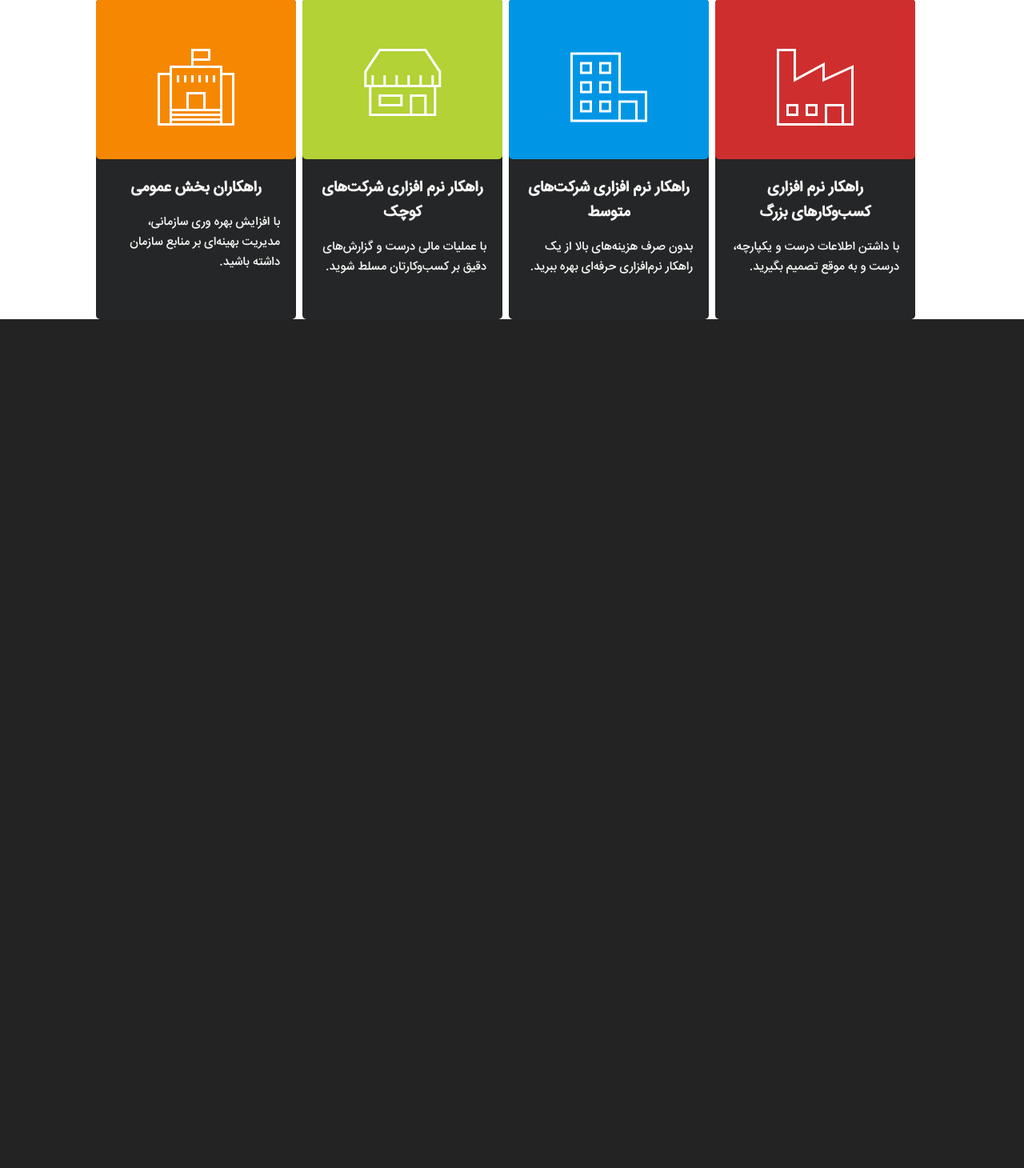
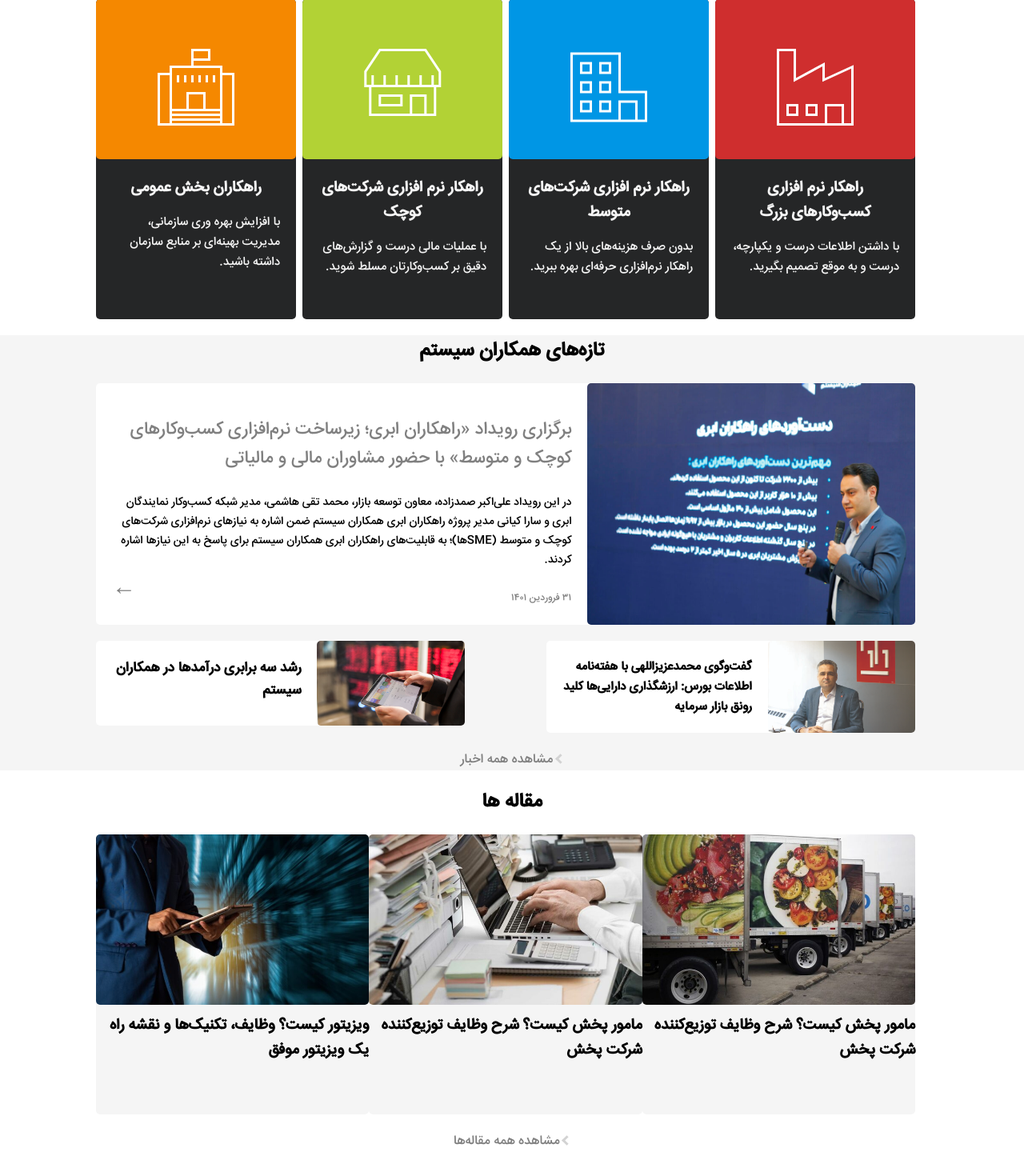
Before and after one commit to SiavashKaseb/MehrAvidClone, a PHP site: page / in a window 1280 px wide. Shown: the part 1627-3087 px from the top of the page at 80% size. Before the commit the page ends 2026 px from the top, so only its background shows below. Run offline with PHP 8.4, Linux system fonts and the light colour scheme.

Commit message:
partners and blog created

```diff
--- a/index.html
+++ b/index.html
@@ -244,7 +244,51 @@
                 </div>
             </div>
         </div>
+        <div class="boxNew">
+            <h2>تازه‌های همکاران سیستم</h2>
+            <div class="newBox_banner1">
+                <div class="newBox_text">
+                    <a href="#">برگزاری رویداد «راهکاران ابری؛ زیرساخت نرم‌افزاری کسب‌وکارهای کوچک و متوسط» با حضور مشاوران مالی و مالیاتی</a>
+                    <p>در این رویداد علی‌اکبر صمدزاده، معاون توسعه بازار، محمد تقی هاشمی، مدیر شبکه کسب‌وکار نمایندگان ابری و سارا کیانی مدیر پروژه راهکاران ابری همکاران سیستم ضمن اشاره به نیازهای نرم‌افزاری شرکت‌های کوچک و متوسط (SMEها)؛ به قابلیت‌های راهکاران ابری همکاران سیستم برای پاسخ به این نیازها اشاره کردند.</p>
+                    <div class="newBox_date">
+                        <p>۳۱ فروردین ۱۴۰۱</p>
+                        <span class="tttt">&#8592;</span>
+                    </div>
+                </div>
+                <img src="./images/newBox_banner1.jpg" alt="new partner">
+            </div>
+            <div class="newBox_group">
+                <div class="newBox_group1">
+                    <h3>رشد سه برابری درآمدها در همکاران سیستم</h3>
+                    <img src="./images/newBox_banner2.jpg" alt="new partner">
+                </div>
+                <div class="newBox_group2">
+                    <h3>گفت‌وگوی محمدعزیزاللهی با هفته‌نامه اطلاعات بورس:  ارزشگذاری دارایی‌ها کلید رونق بازار سرمایه</h3>
+                    <img src="./images/newBox_banner3.jpg" alt="new partner">
+                </div>
+            </div>
+            <a class="see_news" href="#"><i class="arrowLeftGray Left1"></i> مشاهده همه اخبار</a>
+        </div>
 
+        <div class="BlogBox">
+            <h2>مقاله ها</h2>
+            <div class="BlogGroup">
+                <div class="BlogGroup_item1">
+                   <img src="./images/blog1.jpg" alt="blog cover">
+                   <h3>مامور پخش کیست؟ شرح وظایف توزیع‌کننده شرکت پخش</h3>
+                </div>
+                <div class="BlogGroup_item2">
+                   <img src="./images/blog2.jpg" alt="blog cover">
+                   <h3>مامور پخش کیست؟ شرح وظایف توزیع‌کننده شرکت پخش</h3>
+                </div>
+                <div class="BlogGroup_item3">
+                    <img src="./images/blog3.jpg" alt="blog cover">
+                    <h3>ویزیتور کیست؟ وظایف، تکنیک‌ها و نقشه راه یک ویزیتور موفق</h3>
+                </div>
+            </div>
+            <a href="#"><i class="arrowLeftGray Left1"></i> مشاهده همه مقاله‌ها</a>
+
+        </div>
     </section>
     <script src="./script/app.js"></script>
 </body>
--- a/stylesheets/style.css
+++ b/stylesheets/style.css
@@ -4,9 +4,9 @@
   src: url("../fonts/IRANSansWeb_Medium.ttf");
 }
 
-
 /* change selection color */
-::-moz-selection { /* Code for Firefox */
+::-moz-selection {
+  /* Code for Firefox */
   color: #f5f5f5;
   background: #cf2e2e;
 }
@@ -15,7 +15,6 @@
   color: #f5f5f5;
   background: #cf2e2e;
 }
-
 
 * {
   margin: 0;
@@ -204,13 +203,12 @@ nav li i {
   background-color: #252627;
 }
 
-.items{
+.items {
   width: 80%;
   position: relative;
   margin-top: 20px;
   margin-right: 8.5rem;
 }
-
 
 .banner-cover2 {
   width: 45%;
@@ -272,7 +270,26 @@ nav li i {
   padding: 3px;
 }
 
+.arrowLeftGray {
+  border: solid lightgray;
+  border-width: 0 3px 3px 0;
+  display: inline-block;
+  padding: 3px;
+}
+
+.arrowLeft1 {
+  border: solid gray;
+  border-width: 0 3px 3px 0;
+  display: inline-block;
+  padding: 3px;
+}
+
 .Left {
+  transform: rotate(135deg);
+  -webkit-transform: rotate(135deg);
+}
+
+.Left1 {
   transform: rotate(135deg);
   -webkit-transform: rotate(135deg);
 }
@@ -289,20 +306,20 @@ nav li i {
   display: inline-block;
 }
 
-.box-banner2{
+.box-banner2,
+.box-banner4,
+.newBox_text {
   padding: 20px;
 }
 
-.box-banner4{
-  padding: 20px;
-}
-
-.box-banner3{
+.box-banner3 {
   padding: 20px;
   margin-right: 20px;
 }
 
-.box-banner3 h2 , p , a {
+.box-banner3 h2,
+p,
+a {
   text-align: start;
 }
 
@@ -326,12 +343,15 @@ nav li i {
   border: none;
 }
 
-
-.banner2 , .banner3 , .banner4 {
+.banner2,
+.banner3,
+.banner4 {
   border-radius: 5px;
 }
 
-.banner2 img , .banner3 img , .banner4 img {
+.banner2 img,
+.banner3 img,
+.banner4 img {
   border-radius: 5px;
 }
 
@@ -370,7 +390,7 @@ nav li i {
 .item a svg {
   margin-top: 25%;
 }
-.item{
+.item {
   background-color: #252627;
   width: 250px;
   height: 25rem;
@@ -379,16 +399,17 @@ nav li i {
   flex-direction: column;
 }
 
-.item , .item a {
+.item,
+.item a {
   border-radius: 5px;
 }
 
-.item-group{
+.item-group {
   display: flex;
   justify-content: space-between;
 }
 
-.item-textBox{
+.item-textBox {
   text-align: center;
   padding: 20px;
   color: #f5f5f5;
@@ -398,3 +419,181 @@ nav li i {
   margin-top: 15px;
   font-size: 15px;
 }
+
+.boxNew {
+  margin-top: 20px;
+  width: 100%;
+  background-color: #f5f5f5;
+}
+
+.boxNew h2 {
+  margin-top: 20px;
+  text-align: center;
+}
+
+.boxNew a , .BlogBox a {
+  margin: 20px 0 20px 0;
+  display: block;
+  text-align: center;
+}
+
+.newBox_banner1 {
+  margin-top: 20px;
+  display: flex;
+  flex-direction: row-reverse;
+  background-color: #ffffffff;
+  width: 80%;
+  margin-right: 8.5rem;
+}
+
+.newBox_banner1 img {
+  width: 40%;
+  transition: transform 0.5s ease;
+}
+
+.newBox_banner1,
+.newBox_banner1 img {
+  border-radius: 5px;
+}
+
+/* .newBox_banner1 img:hover {
+  transform: scale(1.1);
+} */
+
+.newBox_text a {
+  text-align: start;
+  text-decoration: none;
+  color: #000000;
+  font-size: 22px;
+  font-family: "IranSans";
+}
+
+.newBox_text a:hover,
+.newBox_group1 h3:hover,
+.newBox_group2 h3:hover {
+  color: lightslategray;
+  transition: 0.3s;
+}
+
+.newBox_text p {
+  margin-top: 25px;
+  font-size: 14px;
+  text-align: start;
+}
+
+.newBox_date {
+  display: flex;
+  justify-content: space-between;
+}
+
+.newBox_date p {
+  font-size: 12px;
+  color: gray;
+  cursor: pointer;
+}
+
+.newBox_date span {
+  font-size: 30px;
+  color: gray;
+  cursor: pointer;
+}
+
+.newBox_group {
+  margin-top: 20px;
+  display: flex;
+  flex-direction: row-reverse;
+  width: 80%;
+  margin-right: 8.5rem;
+}
+
+.newBox_group1 {
+  width: 45%;
+  display: flex;
+  flex-direction: row-reverse;
+  background-color: #ffffffff;
+  height: 40%;
+}
+
+.newBox_group1 img {
+  width: 40%;
+  height: 100%;
+}
+
+.newBox_group1,
+.newBox_group1 img {
+  border-radius: 5px;
+}
+
+.newBox_group1 h3 {
+  padding: 20px;
+  font-size: 17px;
+}
+
+.newBox_group2 {
+  width: 45%;
+  margin-left: 10%;
+  display: flex;
+  flex-direction: row-reverse;
+  background-color: #ffffffff;
+  height: 40%;
+}
+
+.newBox_group2 img {
+  width: 40%;
+  height: 100%;
+}
+
+.newBox_group2,
+.newBox_group2 img {
+  border-radius: 5px;
+}
+
+.newBox_group2 h3 {
+  padding: 20px;
+  font-size: 15px;
+}
+
+.boxNew a , .BlogBox a {
+  text-decoration: none;
+  color: gray;
+}
+
+
+.see_news{
+  margin-bottom: 20px;
+  display: inline-block;
+}
+
+.BlogBox {
+  width: 100%;
+  background-color: #ffffff;
+}
+
+.BlogBox h2 {
+  text-align: center;
+}
+
+.BlogGroup {
+  width: 80%;
+  position: relative;
+  margin-top: 20px;
+  margin-right: 8.5rem;
+  display: flex;
+  justify-content: space-between;
+}
+
+.BlogGroup_item1,
+.BlogGroup_item2 , .BlogGroup_item3 {
+  width: 350px;
+  height: 350px;
+  background-color: #f5f5f5;
+  border-radius: 5px;
+
+}
+
+.BlogGroup_item1 img,
+.BlogGroup_item2 img,
+.BlogGroup_item3 img {
+  width: 100%;
+  border-radius: 5px;
+}
```
Also changed, not shown: images/blog1.jpg (added), images/blog2.jpg (added), images/blog3.jpg (added), images/newBox_banner1.jpg (added), images/newBox_banner2.jpg (added), images/newBox_banner3.jpg (added).
